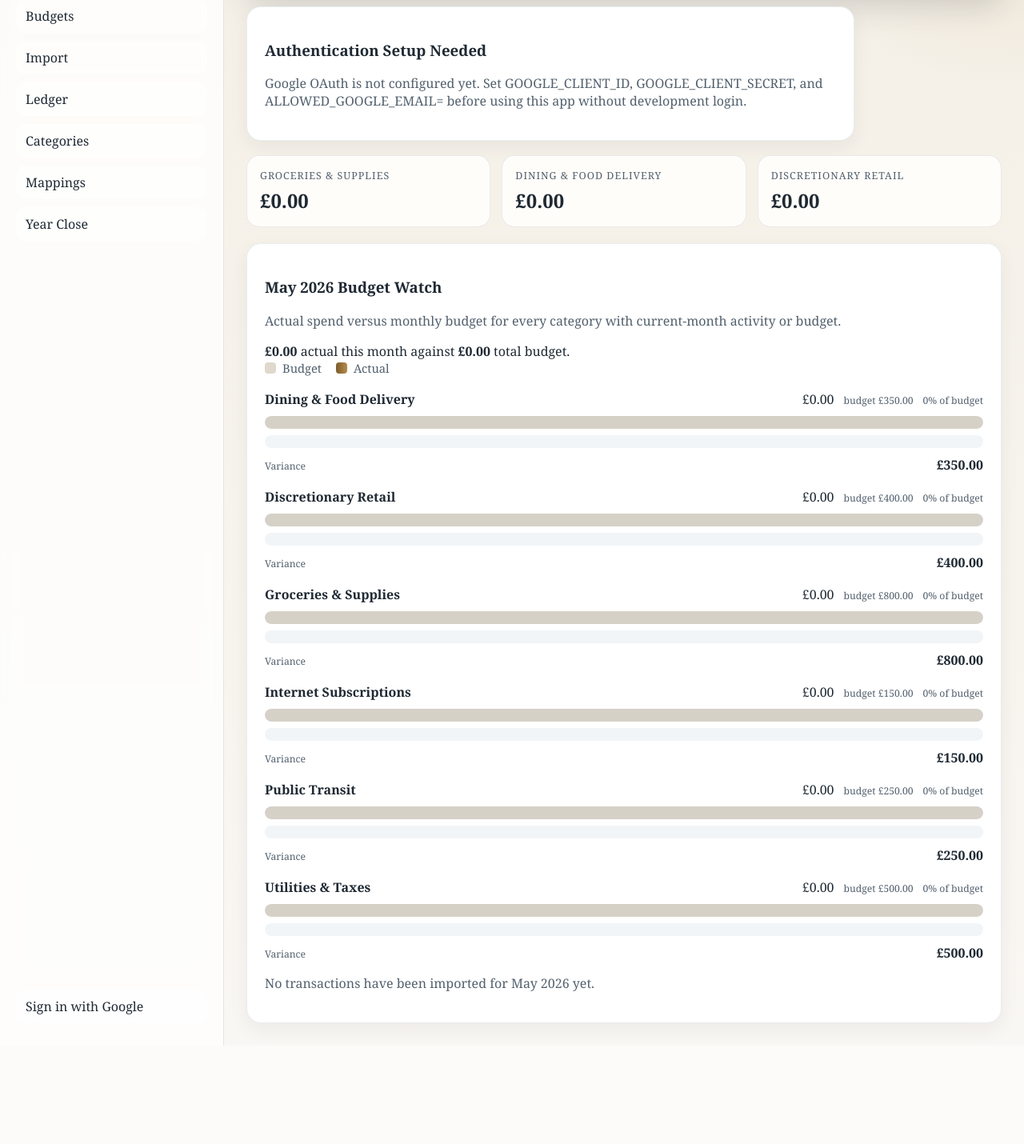
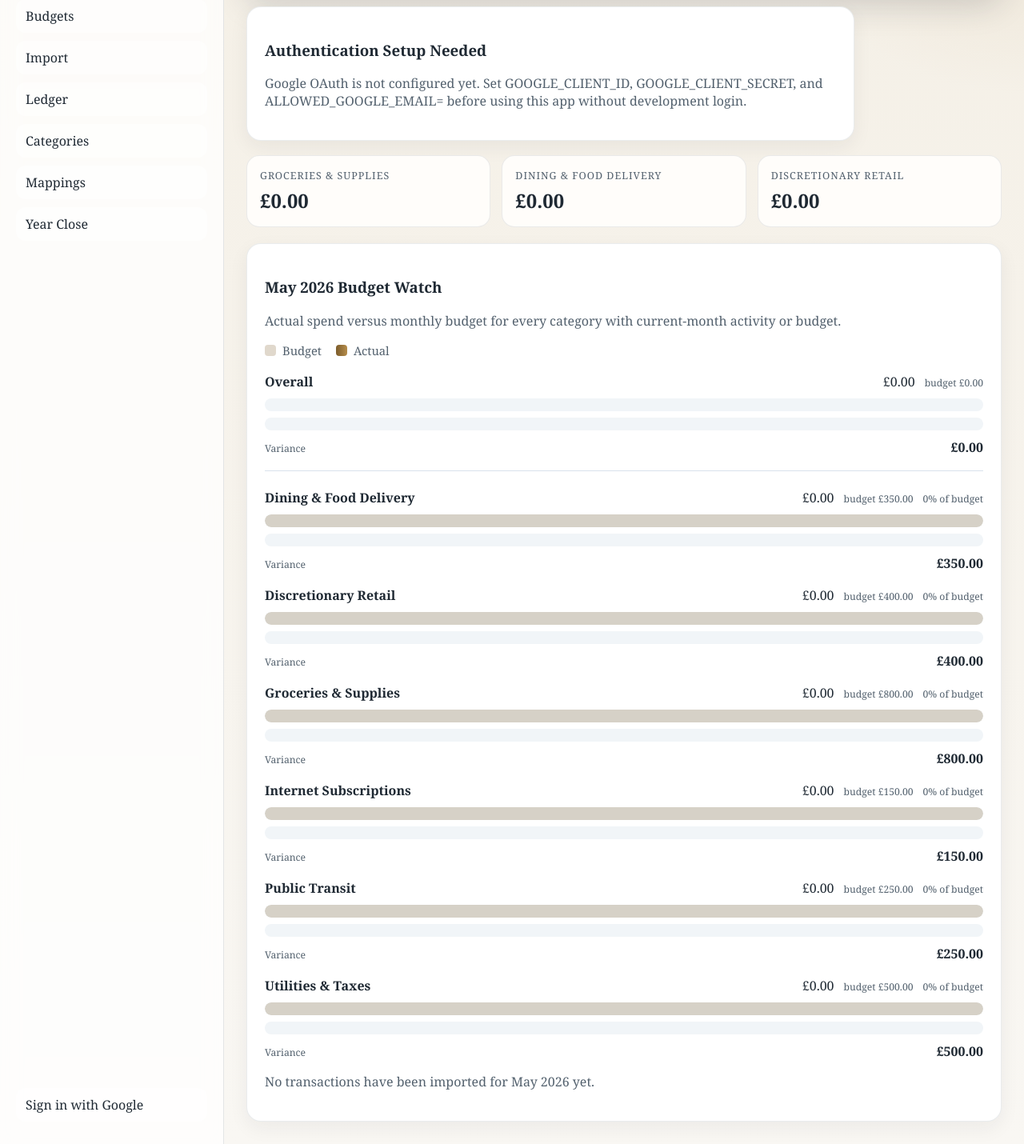
Before and after one commit to stoveruk-collab/personal-finance, a FastAPI app: page / in a window 1280 px wide. Shown: the part 235-1665 px from the top of the page at 80% size. Before the commit the page ends 1542 px from the top, so only its background shows below. Run offline with FastAPI, Linux system fonts and the light colour scheme.

Commit message:
Add overall dashboard bar item

```diff
--- a/src/personal_finance/web/app.py
+++ b/src/personal_finance/web/app.py
@@ -136,28 +136,35 @@ def dashboard(request: Request, db: Session = Depends(get_db)):
             }
         )
 
+    def build_chart_row(category_name: str, actual: Decimal, budget: Decimal) -> dict:
+        scale_value = max(actual, budget, Decimal("1"))
+        budget_width = (budget / scale_value) * Decimal("100") if budget > 0 else Decimal("0")
+        actual_width = (actual / scale_value) * Decimal("100") if actual > 0 else Decimal("0")
+        percent_of_budget = ((actual / budget) * Decimal("100")) if budget > 0 else Decimal("0")
+        return {
+            "category": category_name,
+            "actual": actual,
+            "budget": budget,
+            "variance": budget - actual,
+            "budget_width": float(budget_width),
+            "actual_width": float(actual_width),
+            "percent_of_budget": float(percent_of_budget),
+            "is_over_budget": actual > budget if budget > 0 else actual > 0,
+        }
+
+    overall_chart_row = build_chart_row(
+        "Overall",
+        current_report["total_expenses"],
+        current_report["total_budget"],
+    )
+
     chart_rows = []
     for category_name in sorted(set(actual_lookup) | set(budget_lookup)):
         actual = actual_lookup.get(category_name, Decimal("0"))
         budget = budget_lookup.get(category_name, Decimal("0"))
         if actual == 0 and budget == 0:
             continue
-        scale_value = max(actual, budget, Decimal("1"))
-        budget_width = (budget / scale_value) * Decimal("100") if budget > 0 else Decimal("0")
-        actual_width = (actual / scale_value) * Decimal("100") if actual > 0 else Decimal("0")
-        percent_of_budget = ((actual / budget) * Decimal("100")) if budget > 0 else Decimal("0")
-        chart_rows.append(
-            {
-                "category": category_name,
-                "actual": actual,
-                "budget": budget,
-                "variance": budget - actual,
-                "budget_width": float(budget_width),
-                "actual_width": float(actual_width),
-                "percent_of_budget": float(percent_of_budget),
-                "is_over_budget": actual > budget if budget > 0 else actual > 0,
-            }
-        )
+        chart_rows.append(build_chart_row(category_name, actual, budget))
     auth_warning = None
     if not settings.allow_dev_login and not (settings.google_client_id and settings.google_client_secret):
         auth_warning = (
@@ -177,6 +184,7 @@ def dashboard(request: Request, db: Session = Depends(get_db)):
             "format_gbp": format_gbp,
             "current_month_label": current_month_label,
             "watch_rows": watch_rows,
+            "overall_chart_row": overall_chart_row,
             "chart_rows": chart_rows,
             "current_report": current_report,
         },
--- a/src/personal_finance/web/static/app.css
+++ b/src/personal_finance/web/static/app.css
@@ -332,11 +332,6 @@ body {
   flex-wrap: wrap;
   margin-bottom: 18px;
 }
-.watch-summary-line {
-  margin: 10px 0 0;
-  color: var(--ink);
-  font-size: 1rem;
-}
 .legend-item {
   display: inline-flex;
   align-items: center;
@@ -367,6 +362,11 @@ body {
 .watch-row {
   display: grid;
   gap: 10px;
+}
+.watch-row-overall {
+  padding-bottom: 18px;
+  border-bottom: 1px solid var(--line);
+  margin-bottom: 4px;
 }
 .watch-head,
 .watch-foot {
--- a/src/personal_finance/web/templates/dashboard.html
+++ b/src/personal_finance/web/templates/dashboard.html
@@ -35,12 +35,6 @@
     <div>
       <h3>{{ current_month_label }} Budget Watch</h3>
       <p class="muted">Actual spend versus monthly budget for every category with current-month activity or budget.</p>
-      <p class="watch-summary-line">
-        <strong>{{ format_gbp(current_report.total_expenses) }}</strong>
-        actual this month against
-        <strong>{{ format_gbp(current_report.total_budget) }}</strong>
-        total budget.
-      </p>
     </div>
   </div>
 
@@ -50,6 +44,30 @@
   </div>
 
   <div class="watch-chart">
+    <div class="watch-row watch-row-overall">
+      <div class="watch-head">
+        <span class="watch-category">{{ overall_chart_row.category }}</span>
+        <span class="watch-values">
+          <span>{{ format_gbp(overall_chart_row.actual) }}</span>
+          <span class="muted-small">budget {{ format_gbp(overall_chart_row.budget) }}</span>
+          {% if overall_chart_row.budget > 0 %}
+          <span class="muted-small {% if overall_chart_row.is_over_budget %}over-budget-note{% endif %}">{{ '%.0f'|format(overall_chart_row.percent_of_budget) }}% of budget</span>
+          {% endif %}
+        </span>
+      </div>
+      <div class="watch-bars">
+        <div class="watch-bar-track">
+          <div class="watch-bar budget-bar" style="width: {{ '%.2f'|format(overall_chart_row.budget_width) }}%"></div>
+        </div>
+        <div class="watch-bar-track">
+          <div class="watch-bar actual-bar {% if overall_chart_row.is_over_budget %}actual-bar-over{% endif %}" style="width: {{ '%.2f'|format(overall_chart_row.actual_width) }}%"></div>
+        </div>
+      </div>
+      <div class="watch-foot">
+        <span class="muted-small">Variance</span>
+        <span class="watch-variance {% if overall_chart_row.variance < 0 %}over-budget{% endif %}">{{ format_gbp(overall_chart_row.variance) }}</span>
+      </div>
+    </div>
     {% for row in chart_rows %}
     <div class="watch-row">
       <div class="watch-head">
```
